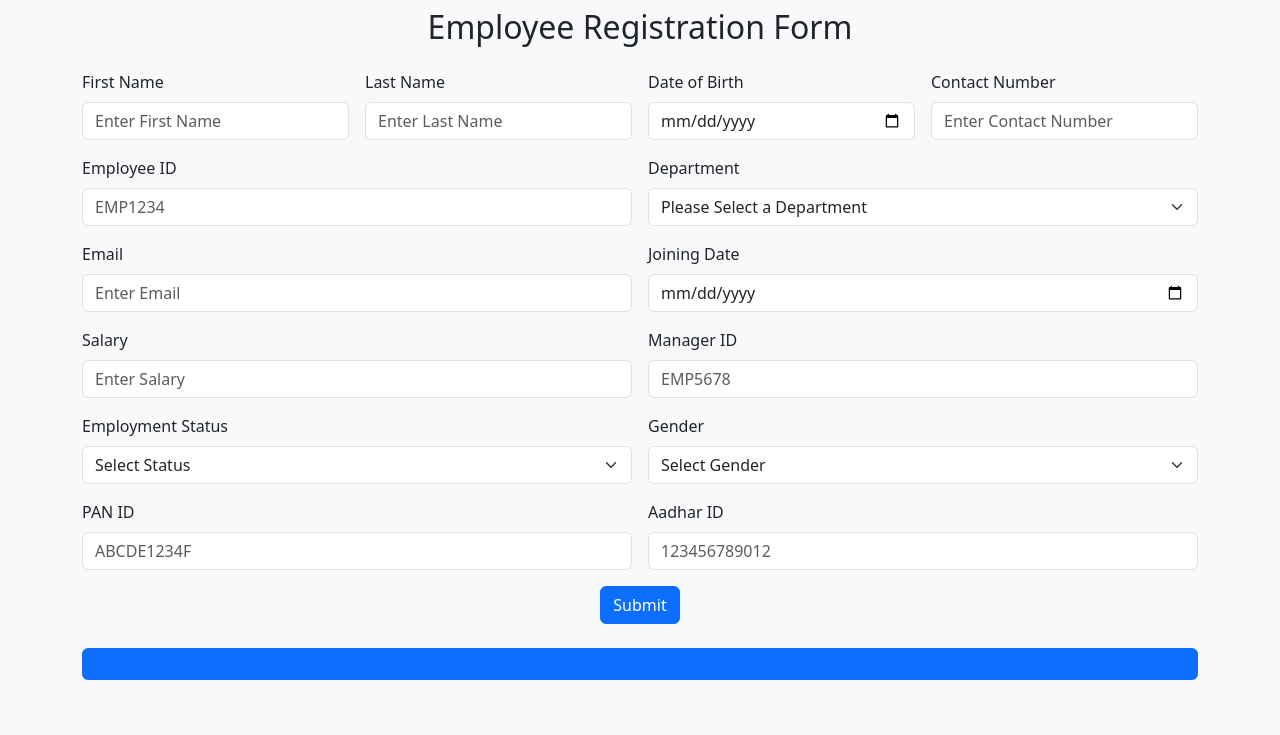
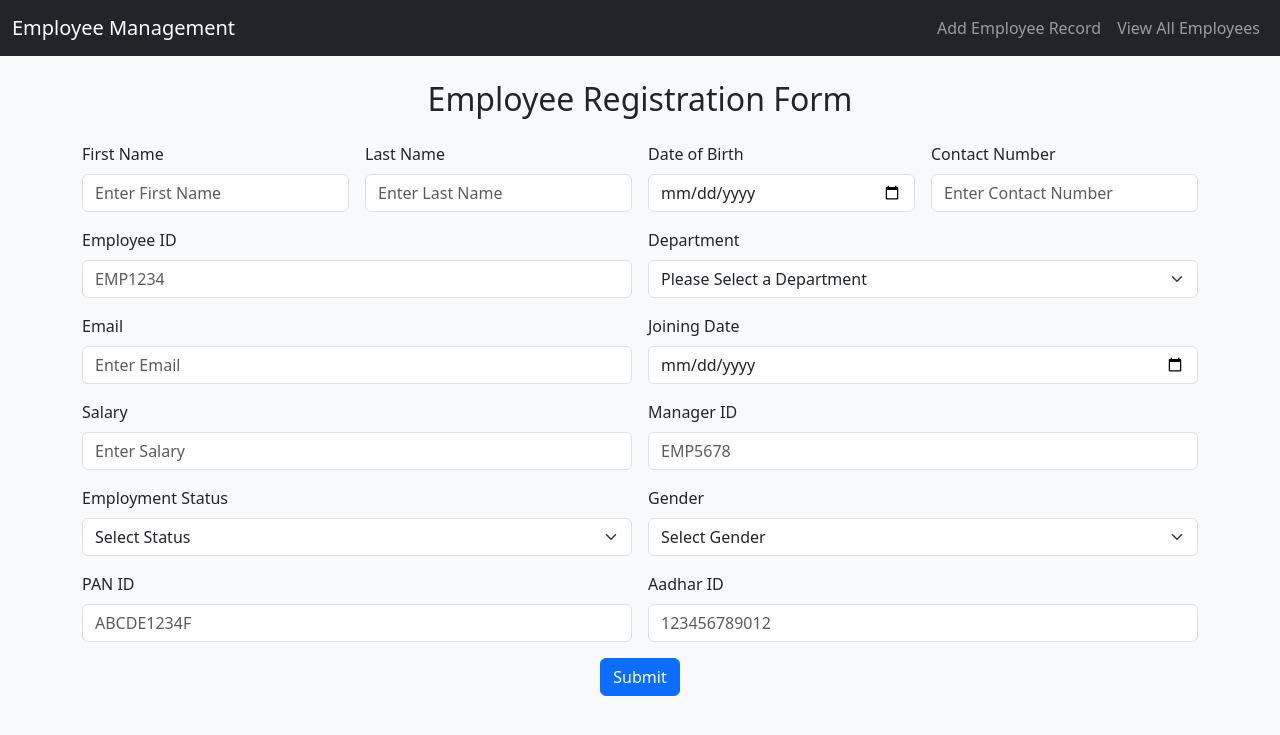
Before and after one commit to kapoor-raghav/Projects, a Django app: page /employee-add/ in a window 1280 px wide. Shown: the top 735 px of the page. Run offline with Django 5.2, Linux system fonts and the light colour scheme.

Commit message:
4. Added view all employees, layout in Django and delete button

```diff
--- a/project3/base/urls.py
+++ b/project3/base/urls.py
@@ -1,8 +1,11 @@
 
 from django.contrib import admin
-from django.urls import path, include
+from django.urls import path
 from . import views
 
 urlpatterns = [
-    path('employee-add/', views.employee_add, name="employee_add")
+    path('',views.home, name='home'),
+    path('employee-add/', views.employee_add, name="employee_add"),
+    path('employee-view/', views.employee_view, name="employee_view"),
+    path('employee-delete/<str:employee_id>/', views.employee_delete, name="employee_delete")
 ]
--- a/project3/base/views.py
+++ b/project3/base/views.py
@@ -1,18 +1,28 @@
-from django.shortcuts import render
-from .utilities import save_employee
+from django.shortcuts import render, redirect
+from .utilities import save_employee, view_employees, delete_employee
 from django.contrib import messages
 
 # Create your views here.
 def employee_add(request):
-    print("Employee Added")
     if request.method == "POST":
         try:
-            post_data = request.POST.copy()
-            post_data.pop('csrfmiddlewaretoken', None)
-            print(post_data)
-            save_employee(post_data)
+            save_employee(request.POST)
             messages.success(request, 'The form is saved')
         except Exception as e:
-            print(e)
             messages.error(request, f'The form has errors {e}')
     return render(request, 'index.html')
+
+def employee_view(request):
+    employees = view_employees()
+    return render(request, 'employee_view.html', {'emps': employees})
+
+def employee_delete(request, employee_id):
+    try:
+        delete_employee(employee_id)
+        messages.success(request, 'Employee Details successfully deleted')
+    except Exception as e:
+        messages.error(request, f'{e}')
+    return redirect('employee_view')
+
+def home(request):
+    return render(request, 'layout.html')
--- a/project3/templates/index.html
+++ b/project3/templates/index.html
@@ -1,17 +1,4 @@
-{% load static %}
-<!DOCTYPE html>
-<html lang="en">
-  <head>
-    <meta charset="UTF-8" />
-    <meta name="viewport" content="width=device-width, initial-scale=1.0" />
-    <title>Employee Registration Form</title>
-    <!-- Bootstrap 5 CSS -->
-    <link
-      href="https://cdn.jsdelivr.net/npm/bootstrap@5.3.0/dist/css/bootstrap.min.css"
-      rel="stylesheet"
-    />
-  </head>
-  <body class="bg-light">
+{% extends 'layout.html' %} {% load static %} {% block content %}
 <div class="container mt-2">
   <h2 class="mb-4 text-center">Employee Registration Form</h2>
   <form method="post" id="empForm" class="row g-3">
@@ -159,22 +146,5 @@
       <button type="submit" class="btn btn-primary">Submit</button>
     </div>
   </form>
-      <div id="showDiv" class="mt-4 p-3 text-white bg-primary rounded">
-        {% if messages %}
-        <ul class="list-unstyled mb-0">
-          {% for message in messages %}
-          <li
-            class="alert {% if message.tags %}alert-{{ message.tags }}{% else %}alert-info{% endif %} py-2 mb-2"
-          >
-            {{ message }}
-          </li>
-          {% endfor %}
-        </ul>
-        {% endif %}
 </div>
-    </div>
-
-    <!-- Bootstrap JS Bundle -->
-    <script src="https://cdn.jsdelivr.net/npm/bootstrap@5.3.0/dist/js/bootstrap.bundle.min.js"></script>
-  </body>
-</html>
+{% endblock content %}
--- /dev/null
+++ b/project3/templates/layout.html
@@ -0,0 +1,58 @@
+{% load static %}
+<!DOCTYPE html>
+<html lang="en">
+  <head>
+    <meta charset="UTF-8" />
+    <meta name="viewport" content="width=device-width, initial-scale=1.0" />
+    <title>Employee Management System</title>
+    <!-- Bootstrap 5 CSS -->
+    <link
+      href="https://cdn.jsdelivr.net/npm/bootstrap@5.3.0/dist/css/bootstrap.min.css"
+      rel="stylesheet"
+    />
+  </head>
+  <body class="bg-light">
+
+    <nav class="navbar navbar-expand-lg navbar-dark bg-dark mb-4">
+      <div class="container-fluid">
+        <a class="navbar-brand" href="#">Employee Management</a>
+        <button class="navbar-toggler" type="button" data-bs-toggle="collapse" data-bs-target="#navbarNav"
+          aria-controls="navbarNav" aria-expanded="false" aria-label="Toggle navigation">
+          <span class="navbar-toggler-icon"></span>
+        </button>
+        <div class="collapse navbar-collapse" id="navbarNav">
+          <ul class="navbar-nav ms-auto">
+            <li class="nav-item">
+              <a class="nav-link" href="{% url 'employee_add' %}">Add Employee Record</a>
+            </li>
+            <li class="nav-item">
+              <a class="nav-link" href="{% url 'employee_view' %}">View All Employees</a>
+            </li>
+          </ul>
+        </div>
+      </div>
+    </nav>
+    {% block content %}{% endblock content %}
+
+    {% comment %} Messages {% endcomment %}
+        {% if messages %}
+            <div id="showDiv" class="mt-2 p-1 text-white bg-dark">
+
+        <ul class="list-unstyled mb-0">
+          {% for message in messages %}
+          <li
+            class="alert {% if message.tags %}alert-{{ message.tags }}{% else %}alert-info{% endif %} py-2 mb-2"
+          >
+            {{ message }}
+          </li>
+          {% endfor %}
+        </ul>
+            </div>
+
+        {% endif %}
+      </div>
+
+    <!-- Bootstrap JS Bundle -->
+    <script src="https://cdn.jsdelivr.net/npm/bootstrap@5.3.0/dist/js/bootstrap.bundle.min.js"></script>
+  </body>
+</html>
```
Also changed, not shown: project3/base/utilities.py (+36 -1 lines), project3/templates/employee_view.html (added, +51 -0 lines), project3/employee_records.db, 1 other file. Lines whose indentation alone changed are shown as unchanged.
